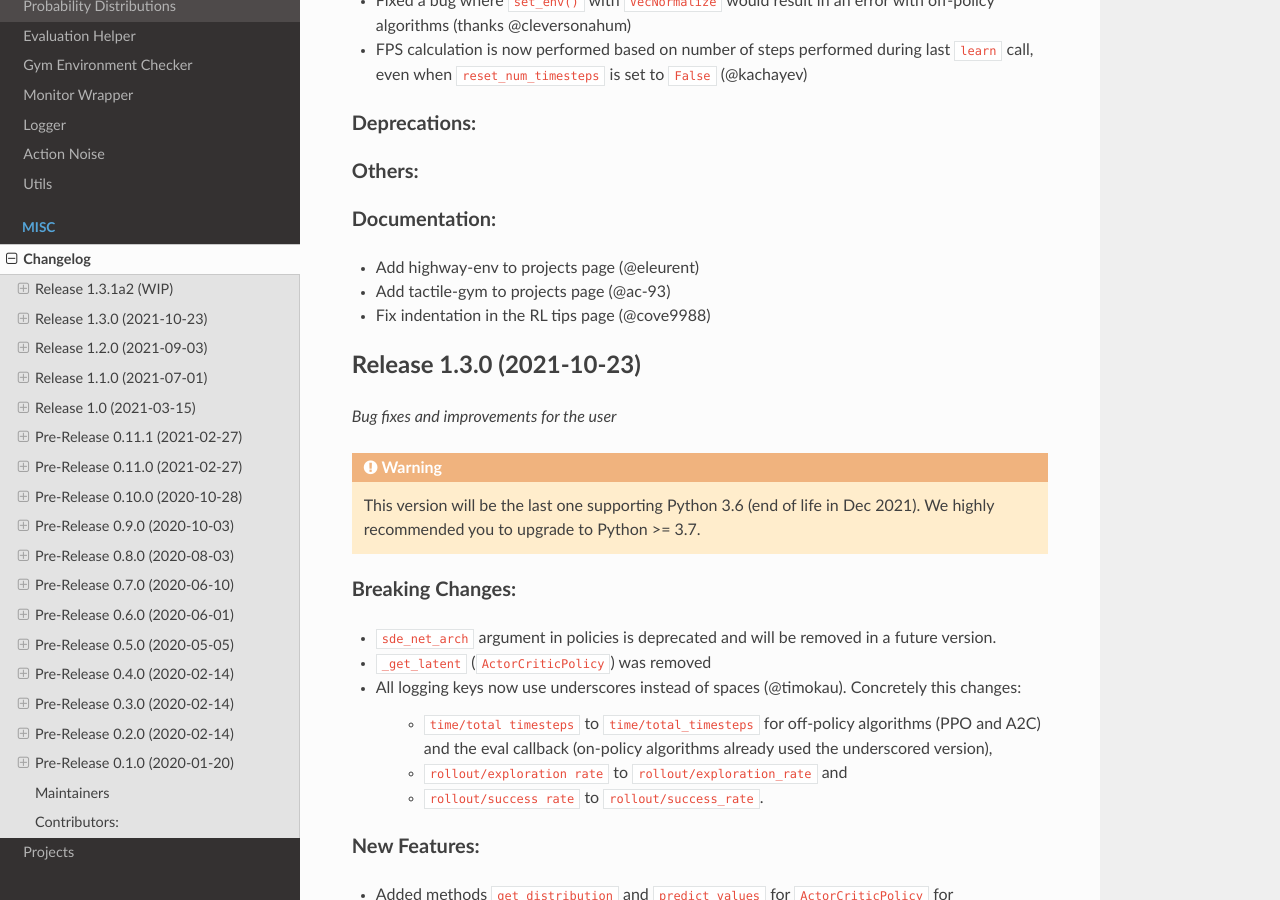
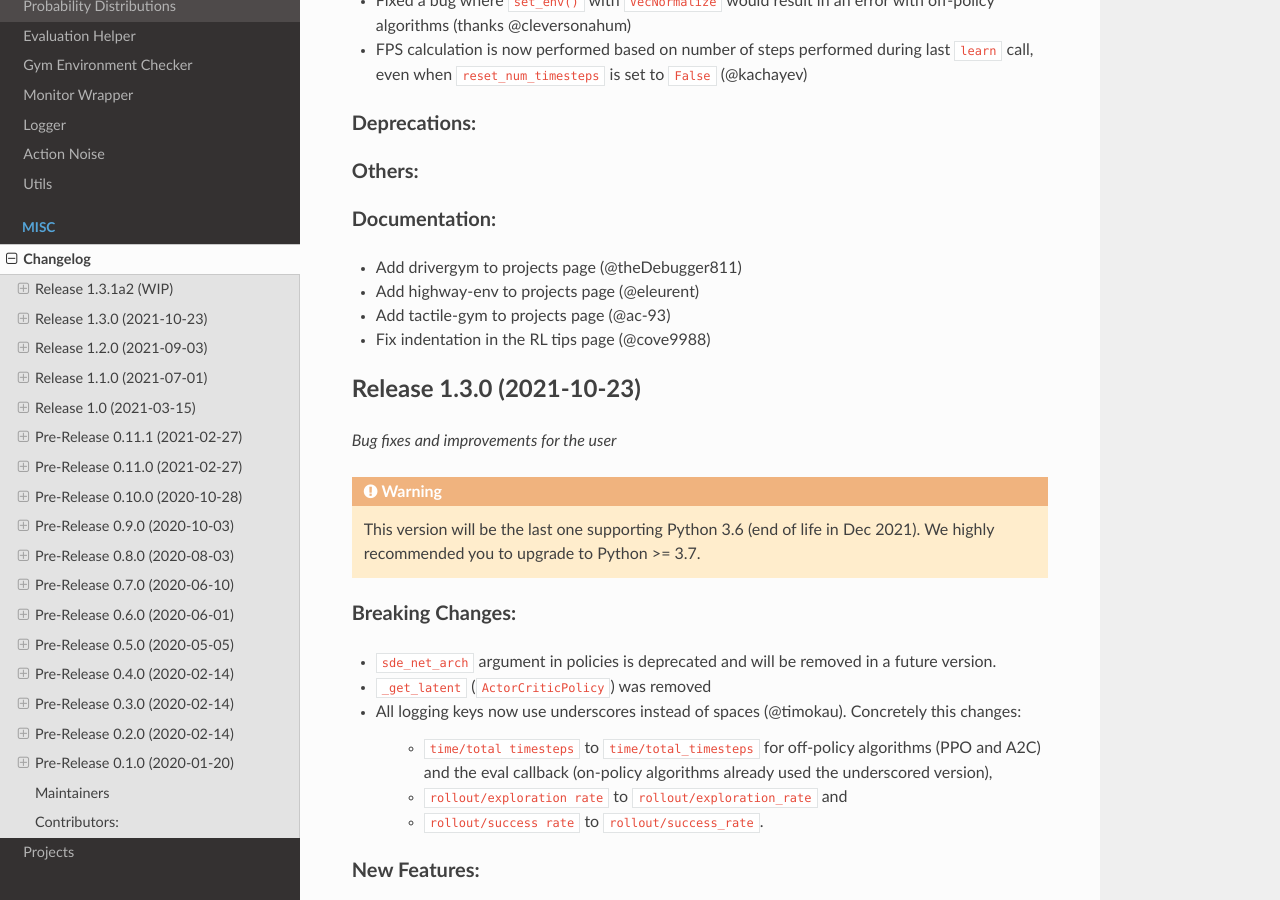
Before and after one commit to DLR-RM/stable-baselines3, a Sphinx documentation site: the page built from docs/misc/changelog.rst, in a window 1280 px wide and 900 px high, scrolled down 463 px. Built offline with Sphinx 7.4.7 and the Read the Docs theme 2.0.0, drawn with Linux system fonts in a browser that asks for light colours.

Commit message:
Updated changelog

```diff
--- a/docs/misc/changelog.rst
+++ b/docs/misc/changelog.rst
@@ -30,6 +30,7 @@ Others:
 
 Documentation:
 ^^^^^^^^^^^^^^
+- Add drivergym to projects page (@theDebugger811)
 - Add highway-env to projects page (@eleurent)
 - Add tactile-gym to projects page (@ac-93)
 - Fix indentation in the RL tips page (@cove9988)
```
